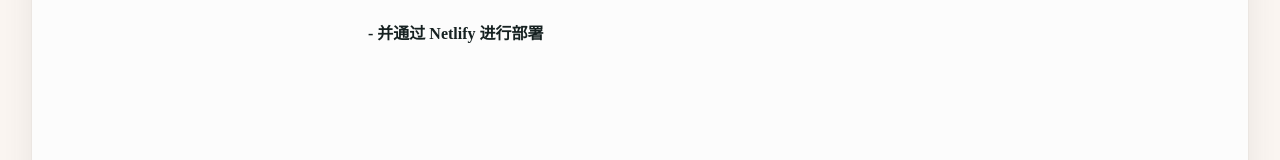
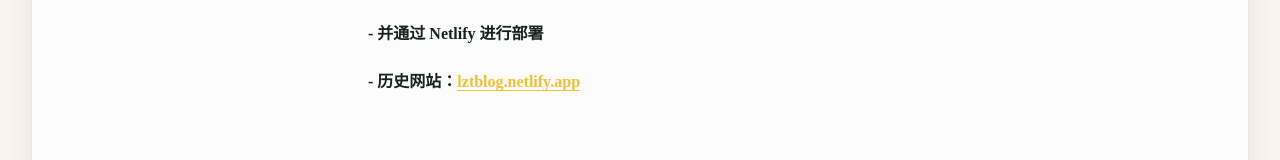
Before and after one commit to liu-ziting/website, a Vue app: page / in a window 1280 px wide. Shown: the part 583-743 px from the top of the page. Built offline with nearby package versions, Linux system fonts and the light colour scheme.

Commit message:
完善简介

```diff
--- a/src/views/Home.vue
+++ b/src/views/Home.vue
@@ -9,6 +9,11 @@
                     <div class="content-header-info">- 这里是一个收集平时常用网站合集以及个人知识整理的个人站点.</div>
                     <div class="content-header-info">- 本站点Vue3 + Vite + TypeScript 技术栈进行构建</div>
                     <div class="content-header-info">- 并通过 Netlify 进行部署</div>
+                    <div class="content-header-info">
+                        - 历史网站：<a class="link" href="https://lztblog.netlify.app/" target="_blank"
+                            >lztblog.netlify.app</a
+                        >
+                    </div>
                 </div>
                 <div class="content-header-illustration">
                     <img src="https://assets.codepen.io/285131/illustration-2.svg" />
```
Also changed, not shown: 1 other file (tests, documents, lock files or other folders).
